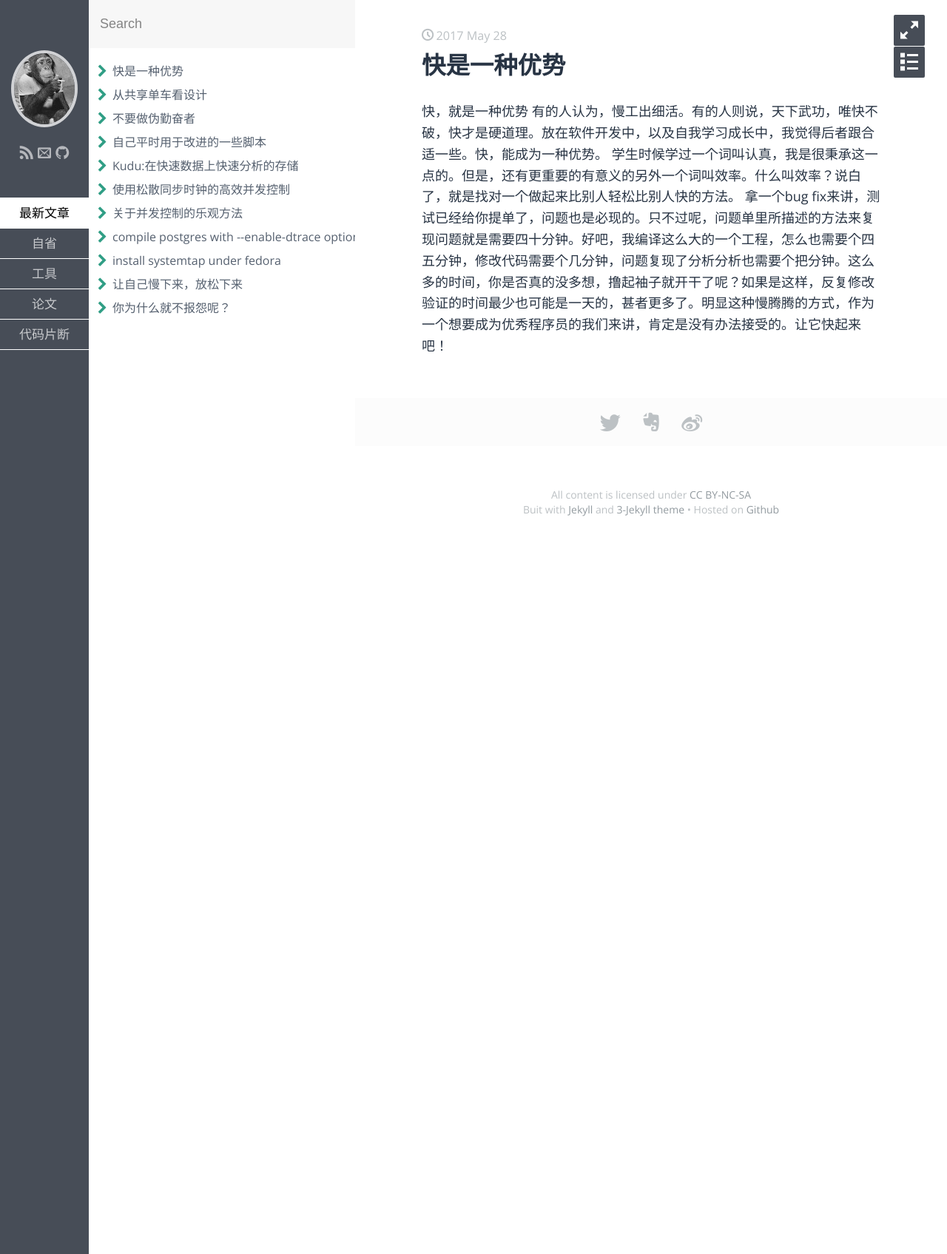
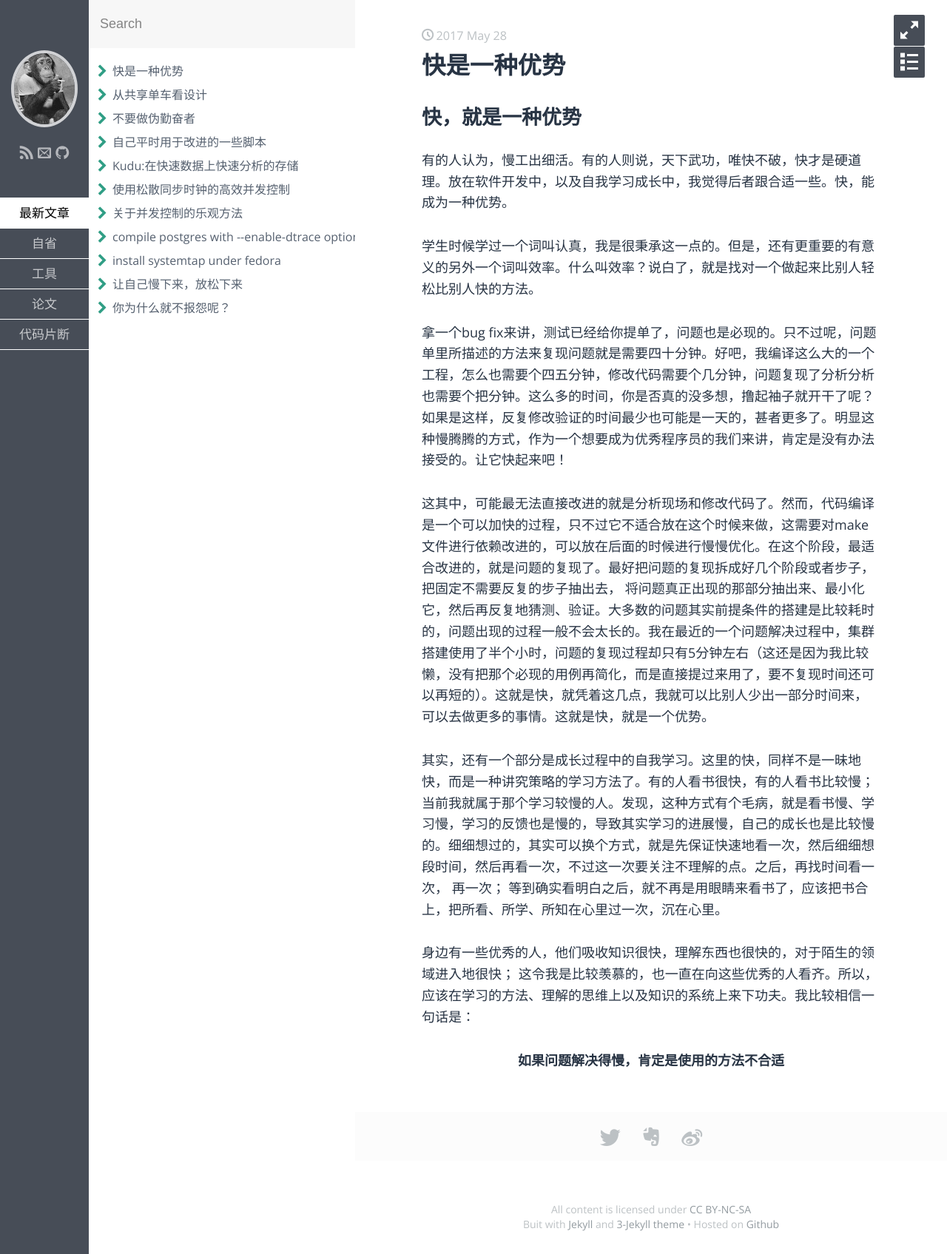
Before and after one commit to feelkill/feelkill.github.io, a Jekyll site: the page built from _posts/self_think/2017-05-28-quicker-is-better.md, in a window 1280 px wide. Shown: the whole page at 74% size. Built offline with Jekyll 4.4.1, drawn with Linux system fonts in a browser that asks for light colours; some web fonts are replaced.

Commit message:
complete articles

```diff
--- a/_posts/self_think/2017-05-28-quicker-is-better.md
+++ b/_posts/self_think/2017-05-28-quicker-is-better.md
@@ -5,7 +5,18 @@ date: 2017-05-28
 category: 自省
 keywords: 学习，成长，快，优势
 ---
-快，就是一种优势
+# 快，就是一种优势
+
 有的人认为，慢工出细活。有的人则说，天下武功，唯快不破，快才是硬道理。放在软件开发中，以及自我学习成长中，我觉得后者跟合适一些。快，能成为一种优势。
+
 学生时候学过一个词叫认真，我是很秉承这一点的。但是，还有更重要的有意义的另外一个词叫效率。什么叫效率？说白了，就是找对一个做起来比别人轻松比别人快的方法。
+
 拿一个bug fix来讲，测试已经给你提单了，问题也是必现的。只不过呢，问题单里所描述的方法来复现问题就是需要四十分钟。好吧，我编译这么大的一个工程，怎么也需要个四五分钟，修改代码需要个几分钟，问题复现了分析分析也需要个把分钟。这么多的时间，你是否真的没多想，撸起袖子就开干了呢？如果是这样，反复修改验证的时间最少也可能是一天的，甚者更多了。明显这种慢腾腾的方式，作为一个想要成为优秀程序员的我们来讲，肯定是没有办法接受的。让它快起来吧！
+
+这其中，可能最无法直接改进的就是分析现场和修改代码了。然而，代码编译是一个可以加快的过程，只不过它不适合放在这个时候来做，这需要对make文件进行依赖改进的，可以放在后面的时候进行慢慢优化。在这个阶段，最适合改进的，就是问题的复现了。最好把问题的复现拆成好几个阶段或者步子，把固定不需要反复的步子抽出去， 将问题真正出现的那部分抽出来、最小化它，然后再反复地猜测、验证。大多数的问题其实前提条件的搭建是比较耗时的，问题出现的过程一般不会太长的。我在最近的一个问题解决过程中，集群搭建使用了半个小时，问题的复现过程却只有5分钟左右（这还是因为我比较懒，没有把那个必现的用例再简化，而是直接提过来用了，要不复现时间还可以再短的）。这就是快，就凭着这几点，我就可以比别人少出一部分时间来，可以去做更多的事情。这就是快，就是一个优势。
+
+其实，还有一个部分是成长过程中的自我学习。这里的快，同样不是一昧地快，而是一种讲究策略的学习方法了。有的人看书很快，有的人看书比较慢； 当前我就属于那个学习较慢的人。发现，这种方式有个毛病，就是看书慢、学习慢，学习的反馈也是慢的，导致其实学习的进展慢，自己的成长也是比较慢的。细细想过的，其实可以换个方式，就是先保证快速地看一次，然后细细想段时间，然后再看一次，不过这一次要关注不理解的点。之后，再找时间看一次， 再一次； 等到确实看明白之后，就不再是用眼睛来看书了，应该把书合上，把所看、所学、所知在心里过一次，沉在心里。
+
+身边有一些优秀的人，他们吸收知识很快，理解东西也很快的，对于陌生的领域进入地很快； 这令我是比较羡慕的，也一直在向这些优秀的人看齐。所以，应该在学习的方法、理解的思维上以及知识的系统上来下功夫。我比较相信一句话是：
+
+**<center> 如果问题解决得慢，肯定是使用的方法不合适 </center>**
```
